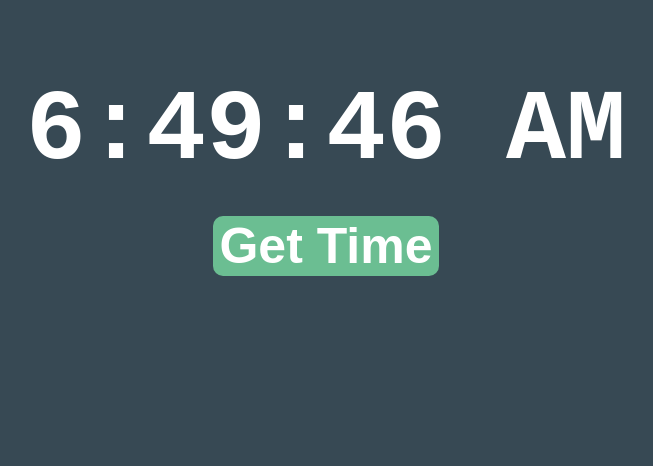
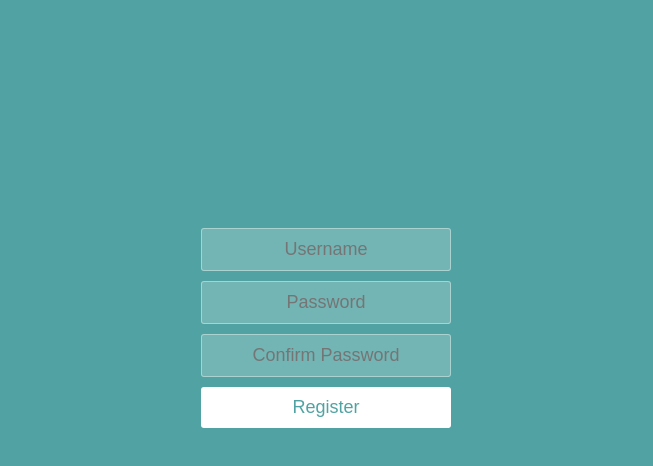
Before and after one commit to bhavikvashi1804/react-keeper-app, a React (Create React App) app: page / in a window 1280 px wide. Shown: the top 466 px of the page, without its empty margins (314-967 px from the left). Built offline with nearby package versions, Linux system fonts and the light colour scheme; a web font is replaced by a local one.

Commit message:
Conditionally flow

```diff
--- /dev/null
+++ b/src/components/Login/App.jsx
@@ -0,0 +1,17 @@
+import React from "react";
+import Form from "./Form";
+
+import './style.css';
+
+var userIsRegistered = false;
+//manually set this var to true / false and check the UI
+
+function App() {
+  return (
+    <div className="container">
+      <Form ltype={userIsRegistered} />
+    </div>
+  );
+}
+
+export default App;
--- /dev/null
+++ b/src/components/Login/Form.jsx
@@ -0,0 +1,16 @@
+import React from "react";
+
+function Form(props) {
+  return (
+    <form className="form">
+      <input type="text" placeholder="Username" />
+      <input type="password" placeholder="Password" />
+      {props.ltype ? null : (
+        <input type="password" placeholder="Confirm Password" />
+      )}
+      <button type="submit">{props.ltype ? "Login" : "Register"}</button>
+    </form>
+  );
+}
+
+export default Form;
--- /dev/null
+++ b/src/components/Login/style.css
@@ -0,0 +1,57 @@
+* {
+  box-sizing: border-box;
+  margin: 0;
+  padding: 0;
+  font-weight: 300;
+}
+
+body {
+  font-family: "Source Sans Pro", sans-serif;
+  color: white;
+  font-weight: 300;
+  background: #50a3a2;
+  width: 100%;
+  height: 100%;
+}
+
+.container {
+  margin: 10% auto;
+  padding: 80px 0;
+  text-align: center;
+}
+
+.container h1 {
+  font-size: 40px;
+  font-weight: 200;
+}
+
+form {
+  padding: 20px 0;
+  position: relative;
+}
+form input {
+  border: 1px solid rgba(252, 252, 252, 0.4);
+  background-color: rgba(252, 252, 252, 0.2);
+  width: 250px;
+  border-radius: 3px;
+  font-family: "Source Sans Pro", sans-serif;
+  padding: 10px 15px;
+  margin: 0 auto 10px auto;
+  display: block;
+  text-align: center;
+  font-size: 18px;
+  color: white;
+  font-weight: 300;
+}
+
+form button {
+  appearance: none;
+  outline: 0;
+  background-color: white;
+  border: 0;
+  padding: 10px 15px;
+  color: #50a3a2;
+  border-radius: 3px;
+  width: 250px;
+  font-size: 18px;
+}
--- a/src/index.js
+++ b/src/index.js
@@ -1,7 +1,7 @@
 import React from 'react';
 import ReactDOM from 'react-dom';
 
-import App from './components/Timer App/App';
+import App from './components/Login/App';
 
 ReactDOM.render(
   <App />,
```
